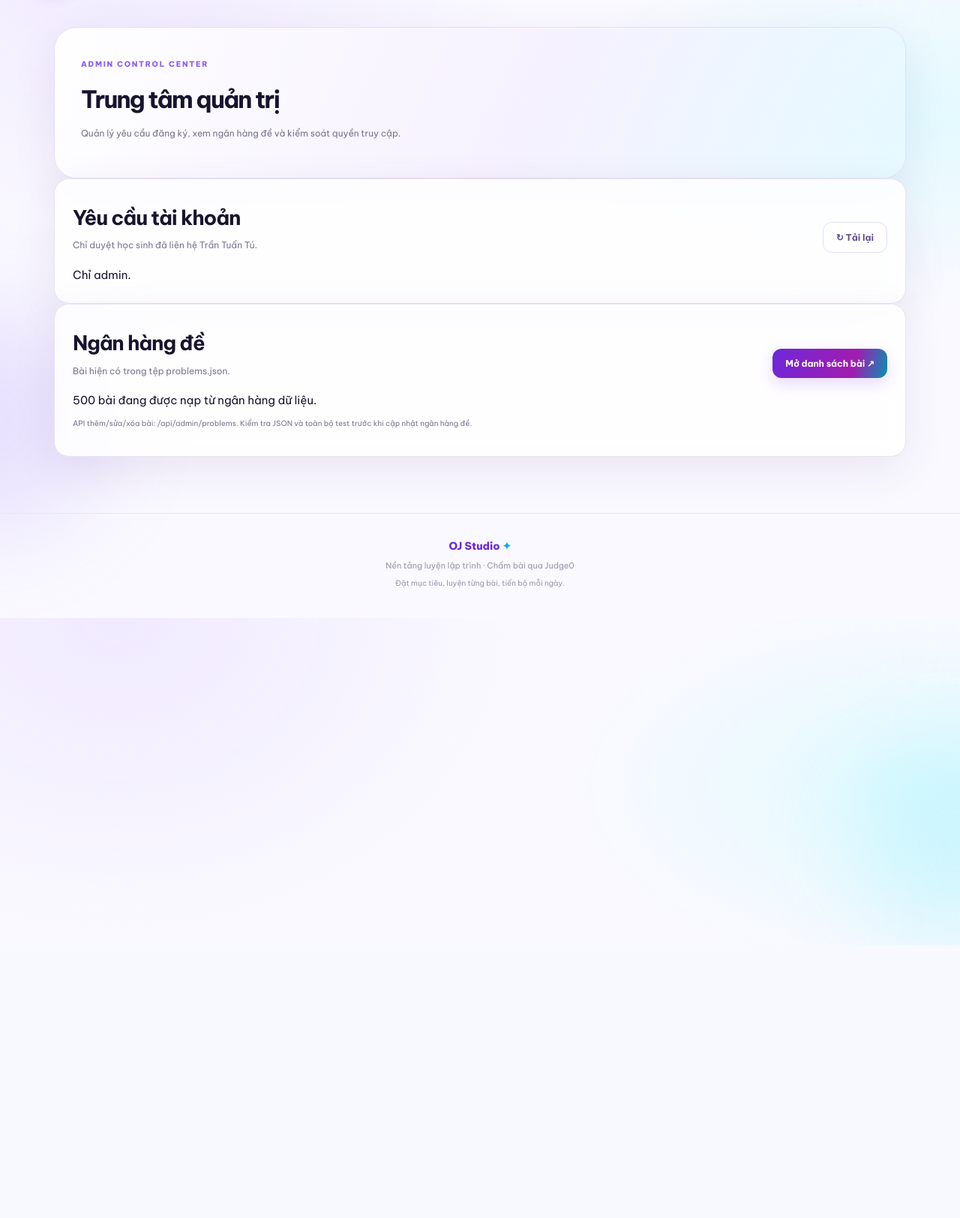
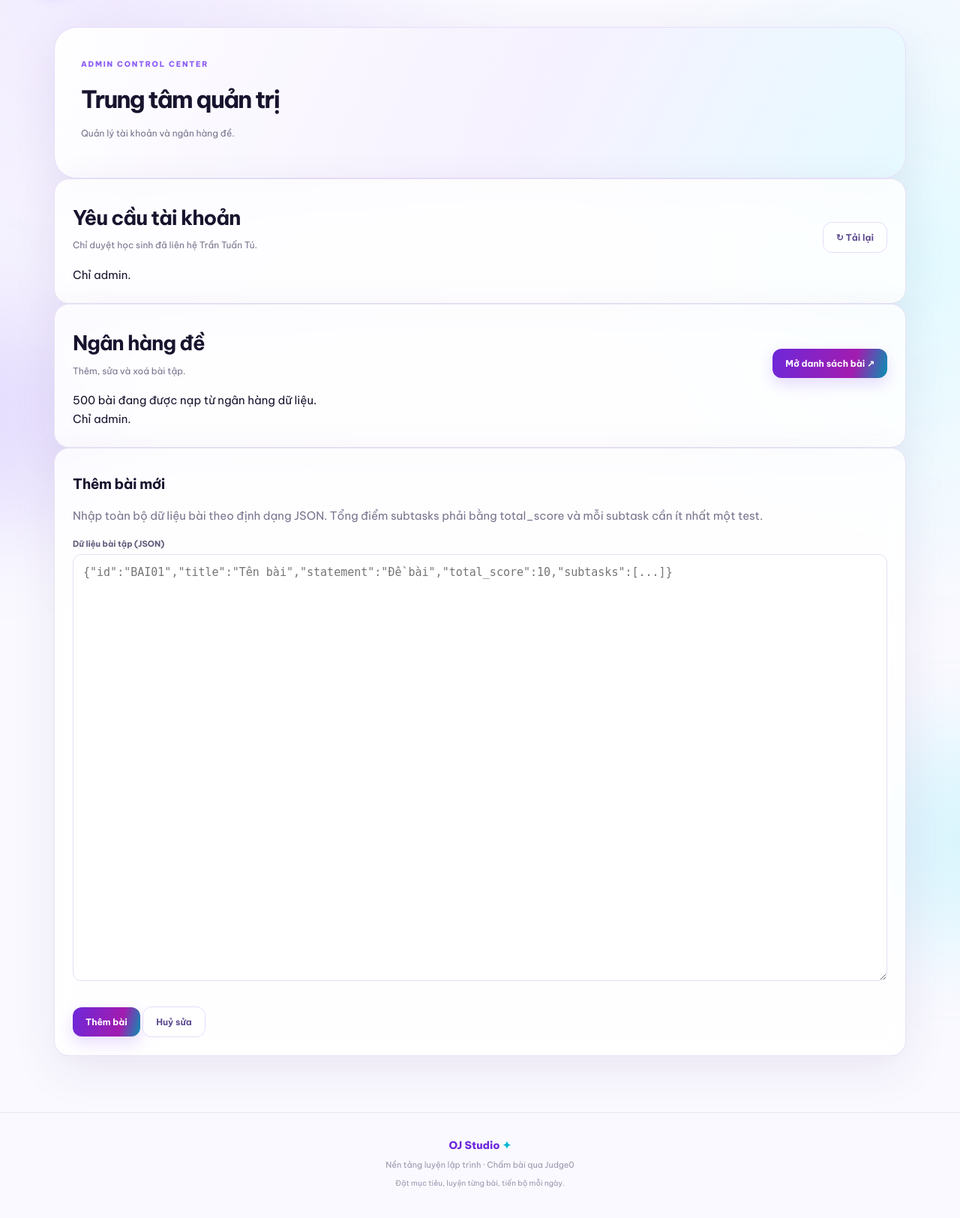
Before and after one commit to anhcuongthu-crypto/Tran-Tu-36-Online-Judge, a Flask app: template templates/admin.html in a window 1280 px wide; the page is wider, and only the part inside the window is pictured. Shown: the part 70-1694 px from the top of that part at 75% size. Before the commit the page ends 1330 px from the top of that part, so only its background shows below. Run offline with Flask 3, Linux system fonts and the light colour scheme; the template is opened without the code that fills it, so the values that code supplies are empty.

Commit message:
Update admin.html

```diff
--- a/templates/admin.html
+++ b/templates/admin.html
@@ -1 +1,243 @@
-{% extends 'base.html' %}{% block title %}Quản trị — OJ Studio{% endblock %}{% block content %}<section class="hero admin-hero"><span class="eyebrow">ADMIN CONTROL CENTER</span><h1>Trung tâm quản trị</h1><p>Quản lý yêu cầu đăng ký, xem ngân hàng đề và kiểm soát quyền truy cập.</p></section><section class="glass-card"><div class="section-heading"><div><h2>Yêu cầu tài khoản</h2><p class="muted">Chỉ duyệt học sinh đã liên hệ Trần Tuấn Tú.</p></div><button id="reload-users" class="button button-glass">↻ Tải lại</button></div><div id="admin-users">Đang tải...</div></section><section class="glass-card"><div class="section-heading"><div><h2>Ngân hàng đề</h2><p class="muted">Bài hiện có trong tệp problems.json.</p></div><a class="button button-primary" href="/">Mở danh sách bài ↗</a></div><div id="admin-problem-count">Đang tải...</div><p class="muted tiny">API thêm/sửa/xóa bài: /api/admin/problems. Kiểm tra JSON và toàn bộ test trước khi cập nhật ngân hàng đề.</p></section>{% endblock %}
+
+{% extends 'base.html' %}
+{% block title %}Quản trị — OJ Studio{% endblock %}
+
+{% block content %}
+<section class="hero admin-hero">
+  <span class="eyebrow">ADMIN CONTROL CENTER</span>
+  <h1>Trung tâm quản trị</h1>
+  <p>Quản lý tài khoản và ngân hàng đề.</p>
+</section>
+
+<section class="glass-card">
+  <div class="section-heading">
+    <div>
+      <h2>Yêu cầu tài khoản</h2>
+      <p class="muted">Chỉ duyệt học sinh đã liên hệ Trần Tuấn Tú.</p>
+    </div>
+    <button id="reload-users" class="button button-glass">↻ Tải lại</button>
+  </div>
+  <div id="admin-users">Đang tải...</div>
+</section>
+
+<section class="glass-card">
+  <div class="section-heading">
+    <div>
+      <h2>Ngân hàng đề</h2>
+      <p class="muted">Thêm, sửa và xoá bài tập.</p>
+    </div>
+    <a class="button button-primary" href="/">Mở danh sách bài ↗</a>
+  </div>
+
+  <div id="admin-problem-count">Đang tải...</div>
+  <div id="problem-list">Đang tải danh sách bài...</div>
+</section>
+
+<section class="glass-card" id="problem-editor">
+  <h2 id="editor-title">Thêm bài mới</h2>
+  <p class="muted">
+    Nhập toàn bộ dữ liệu bài theo định dạng JSON.
+    Tổng điểm subtasks phải bằng total_score và mỗi subtask cần ít nhất một test.
+  </p>
+
+  <form id="problem-form">
+    <label for="problem-json">Dữ liệu bài tập (JSON)</label>
+    <textarea
+      id="problem-json"
+      rows="22"
+      required
+      spellcheck="false"
+      style="width:100%;font-family:monospace"
+      placeholder='{"id":"BAI01","title":"Tên bài","statement":"Đề bài","total_score":10,"subtasks":[...]}'
+    ></textarea>
+
+    <p id="problem-message" role="status" aria-live="polite"></p>
+
+    <button type="submit" class="button button-primary" id="save-problem">
+      Thêm bài
+    </button>
+    <button type="button" class="button button-glass" id="cancel-edit">
+      Huỷ sửa
+    </button>
+  </form>
+</section>
+
+<script>
+(() => {
+  const list = document.getElementById('problem-list');
+  const count = document.getElementById('admin-problem-count');
+  const form = document.getElementById('problem-form');
+  const editor = document.getElementById('problem-json');
+  const message = document.getElementById('problem-message');
+  const title = document.getElementById('editor-title');
+  const saveButton = document.getElementById('save-problem');
+  const cancelButton = document.getElementById('cancel-edit');
+
+  let editingId = null;
+
+  async function api(url, options = {}) {
+    const response = await fetch(url, {
+      credentials: 'same-origin',
+      ...options,
+      headers: {
+        'Content-Type': 'application/json',
+        ...(options.headers || {})
+      }
+    });
+
+    const data = await response.json().catch(() => ({}));
+
+    if (!response.ok) {
+      throw new Error(data.error || `Lỗi HTTP ${response.status}`);
+    }
+
+    return data;
+  }
+
+  function showMessage(text, error = false) {
+    message.textContent = text;
+    message.style.color = error ? '#dc2626' : '';
+  }
+
+  function resetEditor() {
+    editingId = null;
+    form.reset();
+    title.textContent = 'Thêm bài mới';
+    saveButton.textContent = 'Thêm bài';
+    cancelButton.hidden = true;
+    showMessage('');
+  }
+
+  function makeButton(text, className, handler) {
+    const button = document.createElement('button');
+    button.type = 'button';
+    button.className = className;
+    button.textContent = text;
+    button.addEventListener('click', handler);
+    return button;
+  }
+
+  async function loadProblems() {
+    list.textContent = 'Đang tải danh sách bài...';
+
+    try {
+      const problems = await api('/api/admin/problems');
+
+      count.textContent = `Tổng số bài: ${problems.length}`;
+      list.replaceChildren();
+
+      if (!problems.length) {
+        list.textContent = 'Chưa có bài tập nào.';
+        return;
+      }
+
+      for (const problem of problems) {
+        const row = document.createElement('div');
+        row.className = 'section-heading';
+        row.style.marginTop = '16px';
+
+        const info = document.createElement('div');
+        const heading = document.createElement('h3');
+        heading.textContent = `${problem.id} — ${problem.title}`;
+
+        const detail = document.createElement('p');
+        detail.className = 'muted';
+        detail.textContent =
+          `${problem.total_score} điểm · ${problem.subtasks.length} subtasks`;
+
+        info.append(heading, detail);
+
+        const actions = document.createElement('div');
+        actions.append(
+          makeButton('Sửa', 'button button-glass', () => {
+            editingId = problem.id;
+            editor.value = JSON.stringify(problem, null, 2);
+            title.textContent = `Sửa bài ${problem.id}`;
+            saveButton.textContent = 'Lưu thay đổi';
+            cancelButton.hidden = false;
+            showMessage('');
+            document.getElementById('problem-editor').scrollIntoView({
+              behavior: 'smooth'
+            });
+          }),
+          makeButton('Xoá', 'button button-glass', async () => {
+            if (!confirm(`Xoá bài "${problem.id} — ${problem.title}"?`)) {
+              return;
+            }
+
+            try {
+              await api(
+                `/api/admin/problems/${encodeURIComponent(problem.id)}`,
+                { method: 'DELETE' }
+              );
+
+              if (editingId === problem.id) resetEditor();
+              await loadProblems();
+            } catch (error) {
+              alert(error.message);
+            }
+          })
+        );
+
+        row.append(info, actions);
+        list.append(row);
+      }
+    } catch (error) {
+      list.textContent = error.message;
+      count.textContent = 'Không tải được ngân hàng đề.';
+    }
+  }
+
+  form.addEventListener('submit', async event => {
+    event.preventDefault();
+
+    let problem;
+
+    try {
+      problem = JSON.parse(editor.value);
+    } catch {
+      showMessage('JSON không hợp lệ. Kiểm tra dấu ngoặc và dấu phẩy.', true);
+      return;
+    }
+
+    if (!problem || typeof problem !== 'object' || Array.isArray(problem)) {
+      showMessage('Dữ liệu phải là một đối tượng JSON.', true);
+      return;
+    }
+
+    if (editingId !== null) {
+      problem.id = editingId;
+    }
+
+    saveButton.disabled = true;
+    showMessage('Đang lưu...');
+
+    try {
+      const isEditing = editingId !== null;
+
+      await api(
+        isEditing
+          ? `/api/admin/problems/${encodeURIComponent(editingId)}`
+          : '/api/admin/problems',
+        {
+          method: isEditing ? 'PUT' : 'POST',
+          body: JSON.stringify(problem)
+        }
+      );
+
+      resetEditor();
+      await loadProblems();
+      showMessage(isEditing ? 'Đã cập nhật bài.' : 'Đã thêm bài.');
+    } catch (error) {
+      showMessage(error.message, true);
+    } finally {
+      saveButton.disabled = false;
+    }
+  });
+
+  cancelButton.addEventListener('click', resetEditor);
+
+  loadProblems();
+})();
+</script>
+{% endblock %}
```
